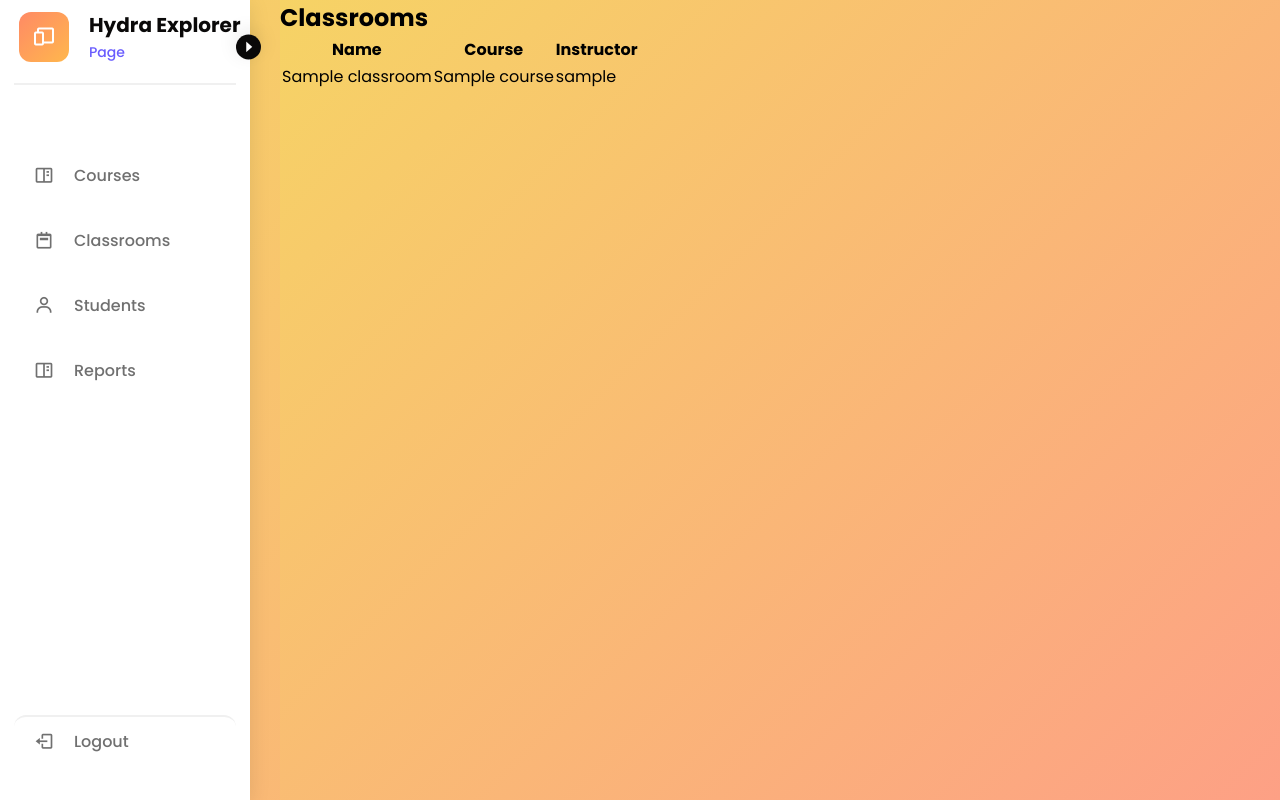
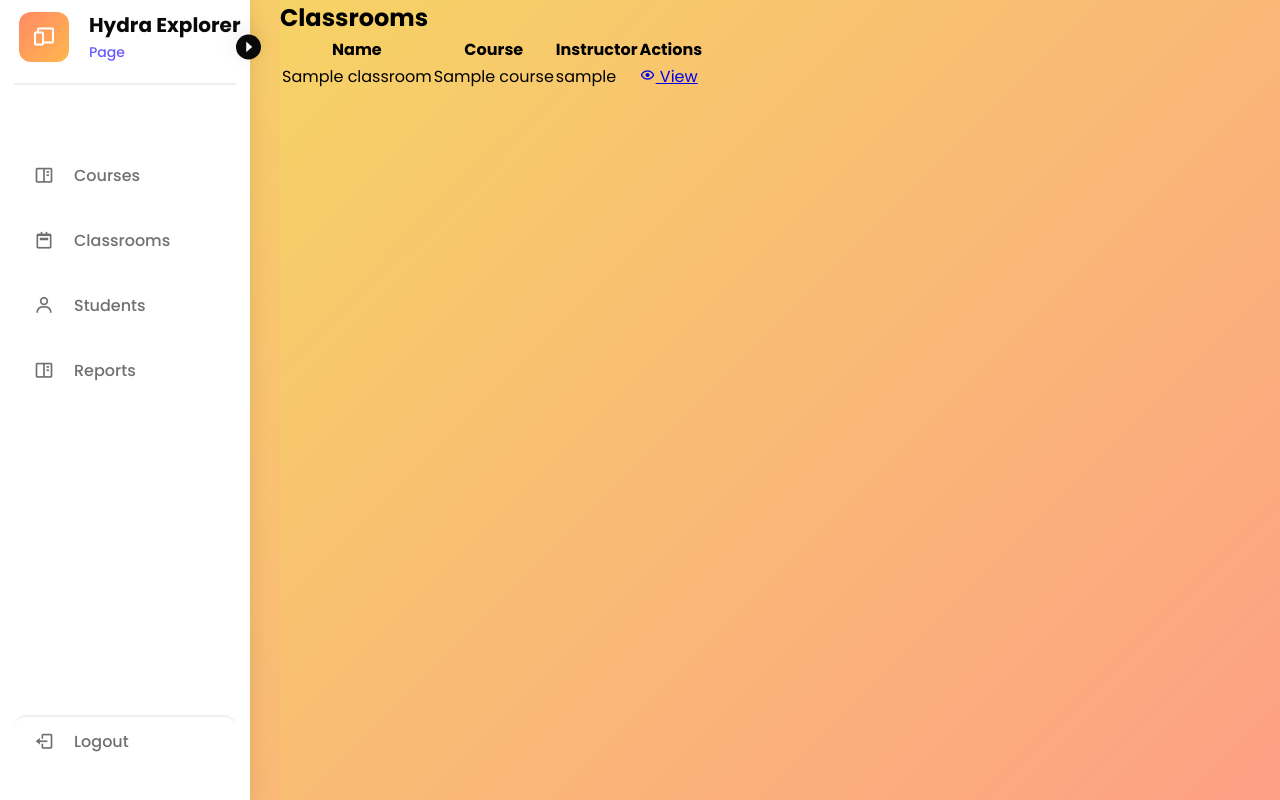
Before and after one commit to NotDidy/E-Learning-Platform, a Django app: page /classrooms/ in a window 1280 px wide. Run offline with Django 5.2, Linux system fonts and the light colour scheme; tables that the repository leaves empty hold one stand-in row (values such as "Sample post").

Commit message:
Added “View” button in classrooms list table to navigate to classroom preview page

```diff
--- a/Backend/templates/classrooms/classrooms.html
+++ b/Backend/templates/classrooms/classrooms.html
@@ -19,6 +19,7 @@
                     <th>Name</th>
                     <th>Course</th>
                     <th>Instructor</th>
+                    <th>Actions</th>
                 </tr>
             </thead>
             <tbody>
@@ -27,6 +28,11 @@
                     <td>{{ classroom.name }}</td>
                     <td>{{ classroom.course }}</td>
                     <td>{{ classroom.supervisor }}</td>
+                    <td>
+                        <a href="{% url 'classroom_preview' classroom.id %}" class="btn btn-sm btn-outline-primary">
+                            <i class="bx bx-show"></i> View
+                        </a>
+                    </td>
                 </tr>
                 {% endfor %}
             </tbody>
```
